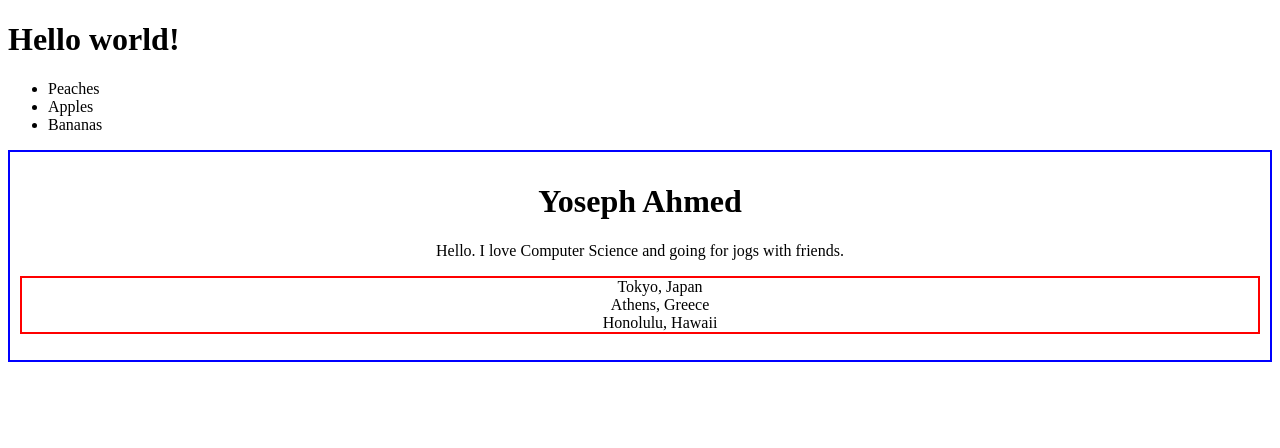
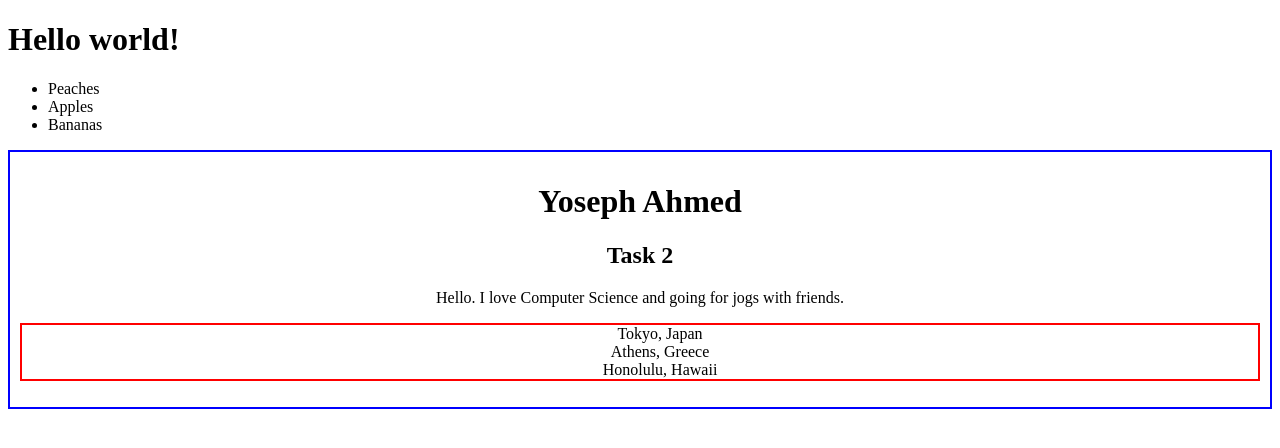
Before and after one commit to yosephAHMED/LearnReactJS_FirstHour, a React (Create React App) app: page / in a window 1280 px wide. Shown: the top 448 px of the page. Built offline with nearby package versions, Linux system fonts and the light colour scheme.

Commit message:
Added Task identifier to Task 2

```diff
--- a/src/MyInfo.js
+++ b/src/MyInfo.js
@@ -12,6 +12,7 @@ function MyInfo() {
     return (
         <div class="myInfo">
             <h1>Yoseph Ahmed</h1>
+            <h2>Task 2</h2>
             <p>Hello. I love Computer Science and going for jogs with friends.</p>
             <ul>
                 <li>Tokyo, Japan</li>
--- a/src/myInfo.css
+++ b/src/myInfo.css
@@ -5,6 +5,10 @@
 
 .myInfo h1 {
     text-align: center;
+}
+
+.myInfo h2 {
+    text-align:center;
 }
 
 .myInfo p {
```
